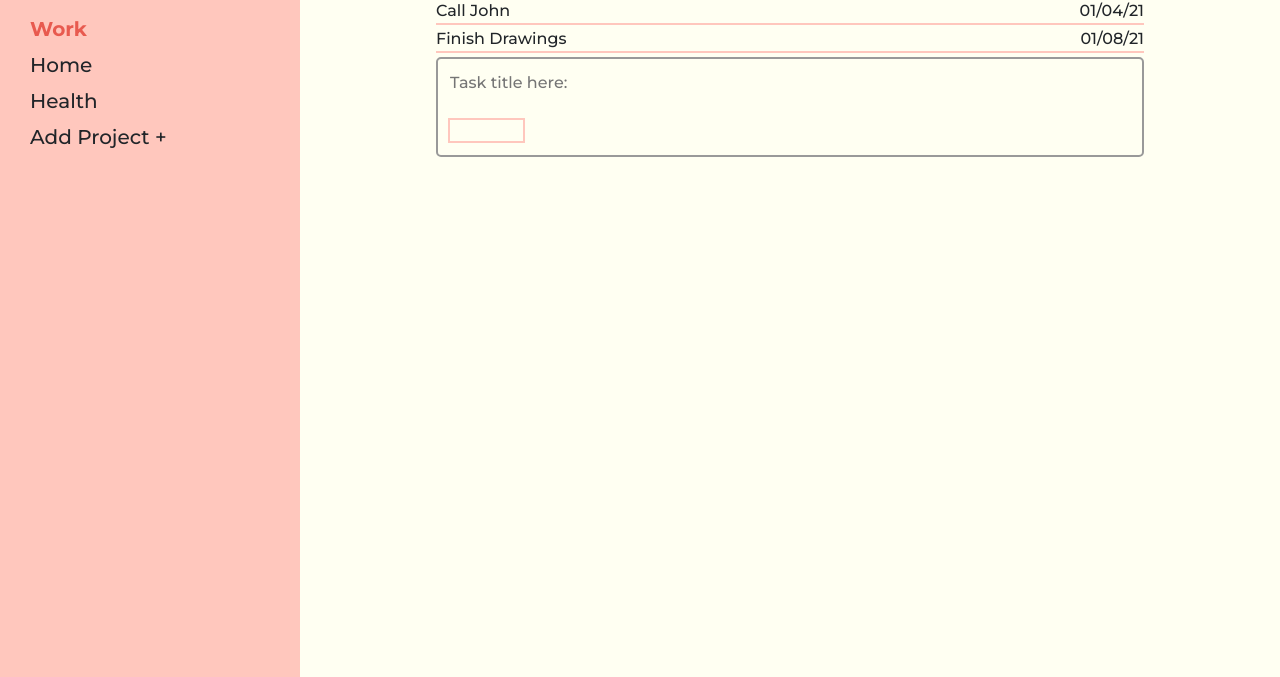
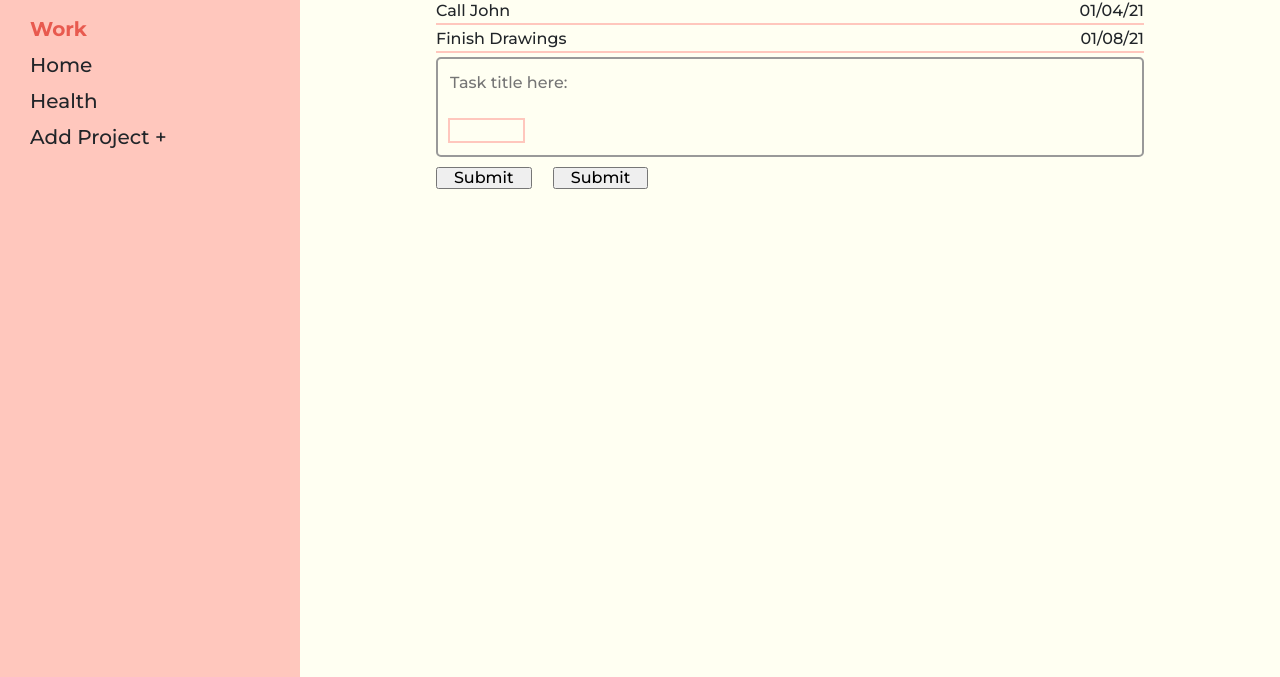
Before and after one commit to bboylen/to-do, a website built with webpack: page dist/index.html in a window 1280 px wide. Both pictures are taken after a click on the button "Add Task +". Shown: the part 171-848 px from the top of the page. Built offline with nearby package versions, Linux system fonts and the light colour scheme; files whose address does not match are found by name.

Commit message:
added more to task addition

```diff
--- a/src/index.js
+++ b/src/index.js
@@ -35,3 +35,4 @@ addProjectListeners();
 // Add ordering for tasks
 // Add expansion for tasks
 // recurring tasks
+// make cdns host locally
--- a/src/modules/tasks.js
+++ b/src/modules/tasks.js
@@ -96,6 +96,18 @@ function generateTaskForm() {
   dateInput.id = "task-date";
   dateInput.setAttribute("data-provide", "datepicker");
 
+  let submitDiv = document.createElement("div");
+  submitDiv.id = "form-submit-div";
+  taskForm.appendChild(submitDiv);
+  let submitButton = document.createElement("input");
+  submitButton.id = "form-submit-button";
+  submitButton.type = "submit";
+  submitDiv.appendChild(submitButton);
+  let cancelButton = document.createElement("input");
+  cancelButton.id = "form-cancel-button";
+  cancelButton.type = "submit";
+  submitDiv.appendChild(cancelButton);
+
   return taskForm;
 }
 
--- a/src/styles/styles.css
+++ b/src/styles/styles.css
@@ -236,3 +236,18 @@ body {
   margin-left: 10px;
   border: 2px solid #ffc7bd;
 }
+
+#form-submit-div {
+  display: flex;
+  width: 30%;
+  margin-top: 10px;
+  justify-content: space-between;
+}
+
+#form-submit-div input {
+  width: 45%;
+}
+
+#form-submit-button {
+  width: 45%;
+}
```
Also changed, not shown: dist/main.js.
